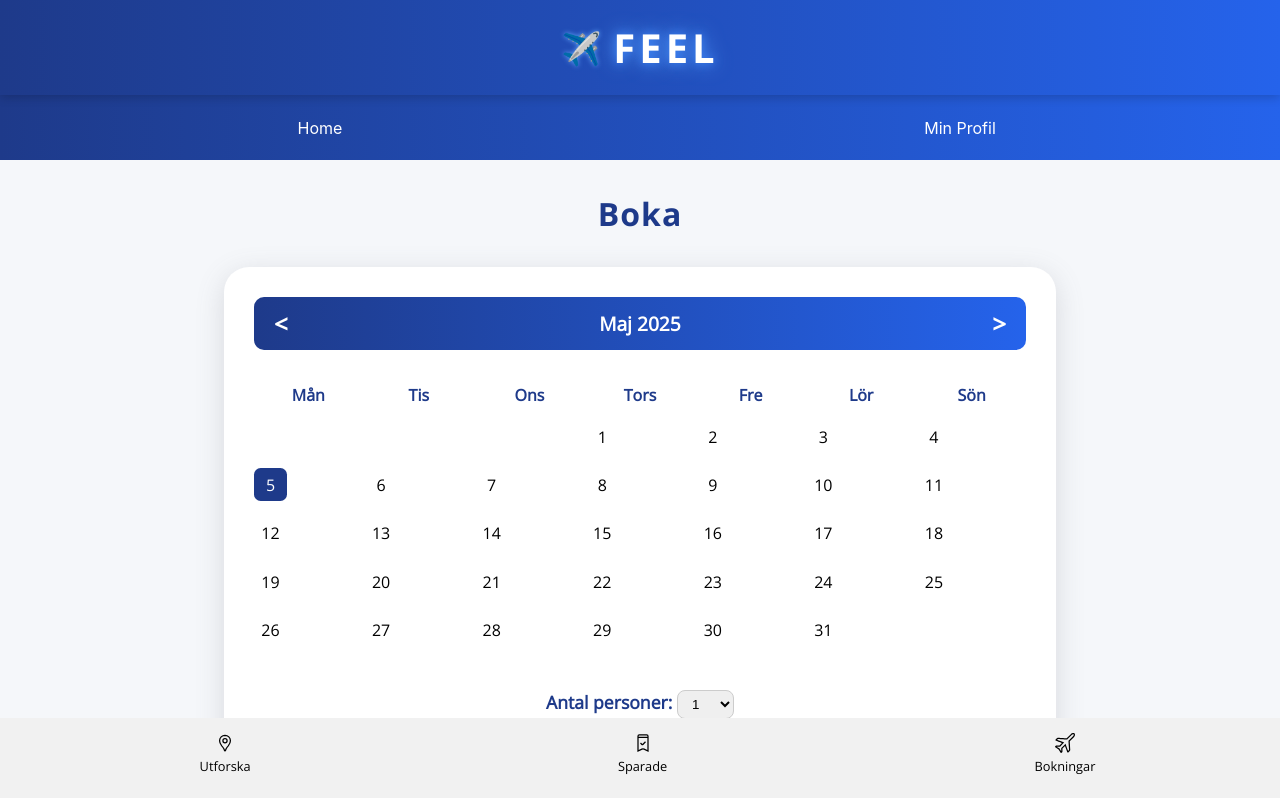
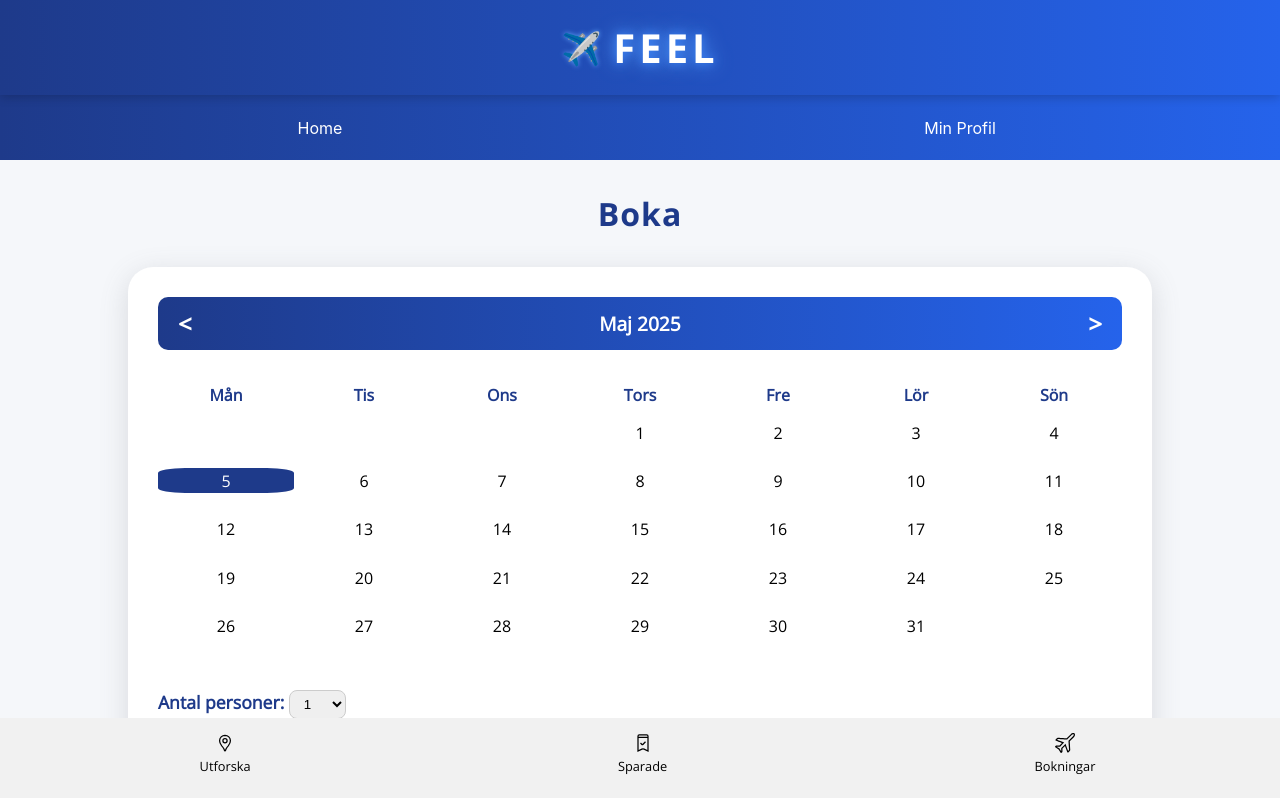
Before and after one commit to Felkor9/grupp5, a Vue app in the folder frontend/: page /book in a window 1280 px wide. Shown: the top 798 px of the page. Built offline with nearby package versions, Linux system fonts and the light colour scheme.

Commit message:
fix small size booking

```diff
--- a/frontend/src/views/bookView.vue
+++ b/frontend/src/views/bookView.vue
@@ -46,7 +46,7 @@
         >.
       </div>
       <div class="booking-button-wrapper">
-        <button @click="läggTillBokning;" :disabled="!selectedDate">
+        <button @click="läggTillBokning" :disabled="!selectedDate">
           Lägg till bokning
         </button>
       </div>
@@ -222,15 +222,13 @@ h2 {
 
 .calendar-wrapper {
   display: flex;
-  text-align: center;
   flex-direction: column;
   align-items: center;
-  justify-content: center;
 }
 
 .calendar {
-  height: 90vh;
-  width: 65vw;
+  height: 85vh;
+  width: 80vw;
   background-color: white;
   border-radius: 25px;
   padding: 30px 30px;
@@ -284,8 +282,8 @@ h2 {
 }
 
 .calendar-days div {
-  width: 33px;
-  height: 33px;
+  min-width: 25px;
+  height: 25px;
   display: flex;
   align-items: center;
   justify-content: center;
```
